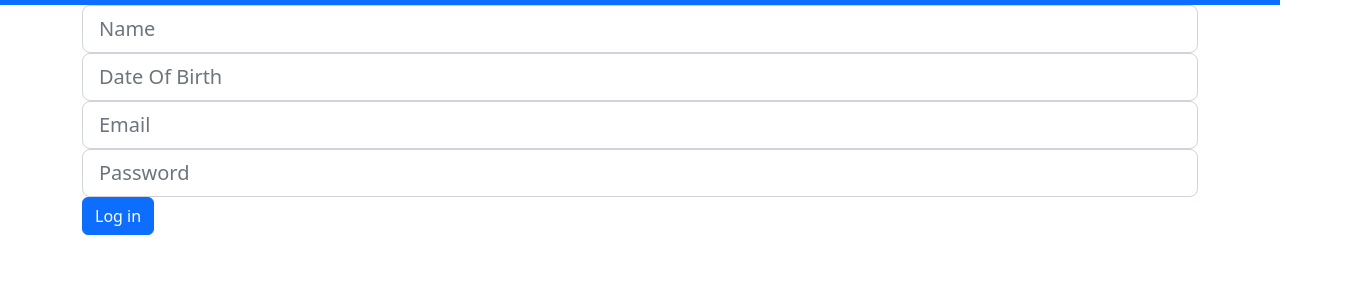
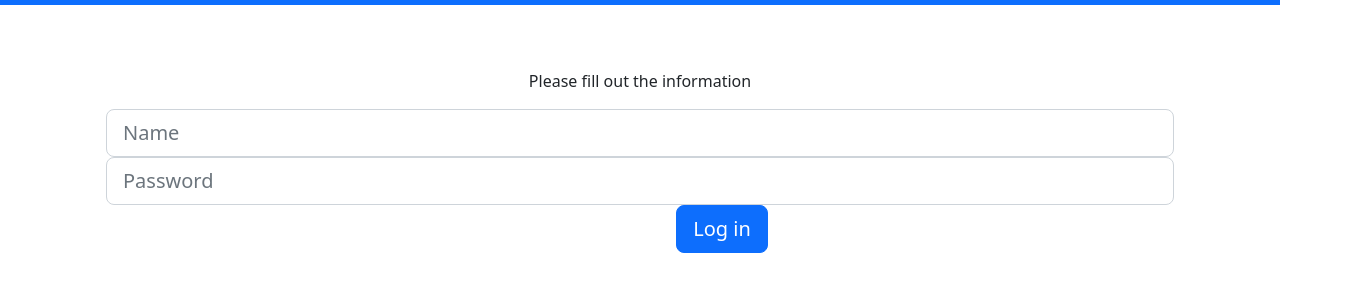
Before and after one commit to LethalEthan/APR, a plain HTML site: page login.html in a window 1280 px wide. Shown: the part 51-342 px from the top of the page, 1362 px wide, since content can reach past the window. Drawn offline with nearby package versions, Linux system fonts and the light colour scheme.

Commit message:
centred form box for log in and added information

```diff
--- a/login.html
+++ b/login.html
@@ -16,15 +16,26 @@
 
     <div class="container-sm">
 
+
+        <div class="container px-4 text-center">
+            <div class="row gx-5">
+                <div class="row gy-5"></div>
+              <div class="col">
+               <div class="p-3">Please fill out the information</div>
+
+
         <input class="form-control form-control-lg" type="text" placeholder="Name" aria-label="Name">
-        <input class="form-control form-control-lg" type="text" placeholder="Date Of Birth" aria-label="Date Of Birth">
-        <input class="form-control form-control-lg" type="text" placeholder="Email" aria-label="Email">
         <input class="form-control form-control-lg" type="Password" placeholder="Password" aria-label="Password">
+     </div>
 
-        <button type="button" class="btn btn-primary">Log in</button>
+     <div class="container">
+        <div class="row">
+            <div class="col-md-12 text-right position-absolute top-15 start-60">
 
-      </div>
+       <button type="button" class="btn btn-primary btn-lg">Log in</button>
+            </div>
 
+</div>
     <script src="https://cdn.jsdelivr.net/npm/bootstrap@5.2.3/dist/js/bootstrap.bundle.min.js" integrity="sha384-kenU1KFdBIe4zVF0s0G1M5b4hcpxyD9F7jL+jjXkk+Q2h455rYXK/7HAuoJl+0I4" crossorigin="anonymous"></script>
 </body>
 </html>
```
